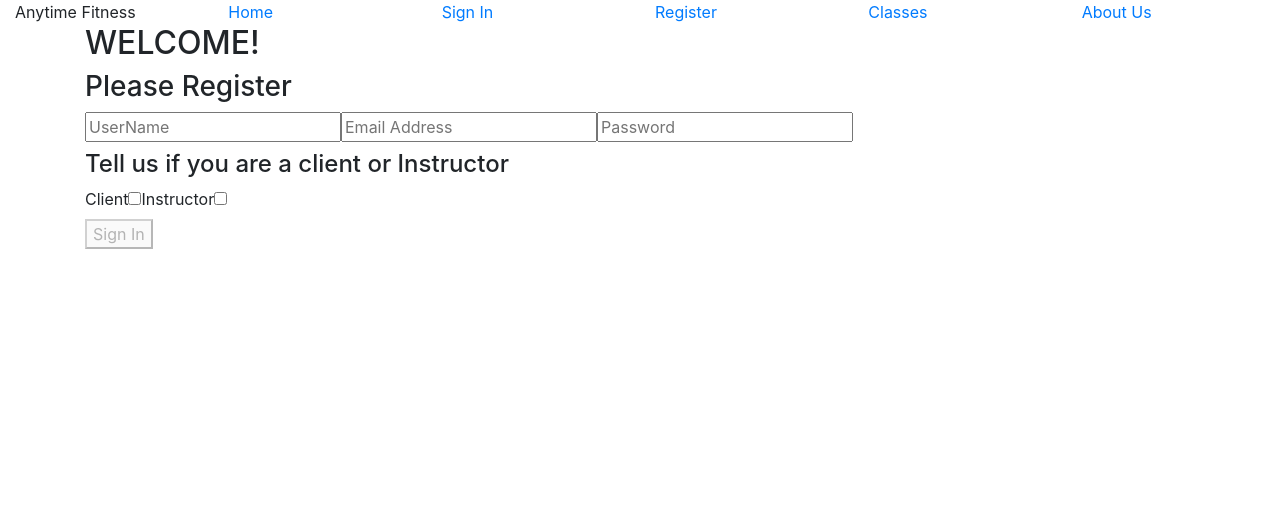
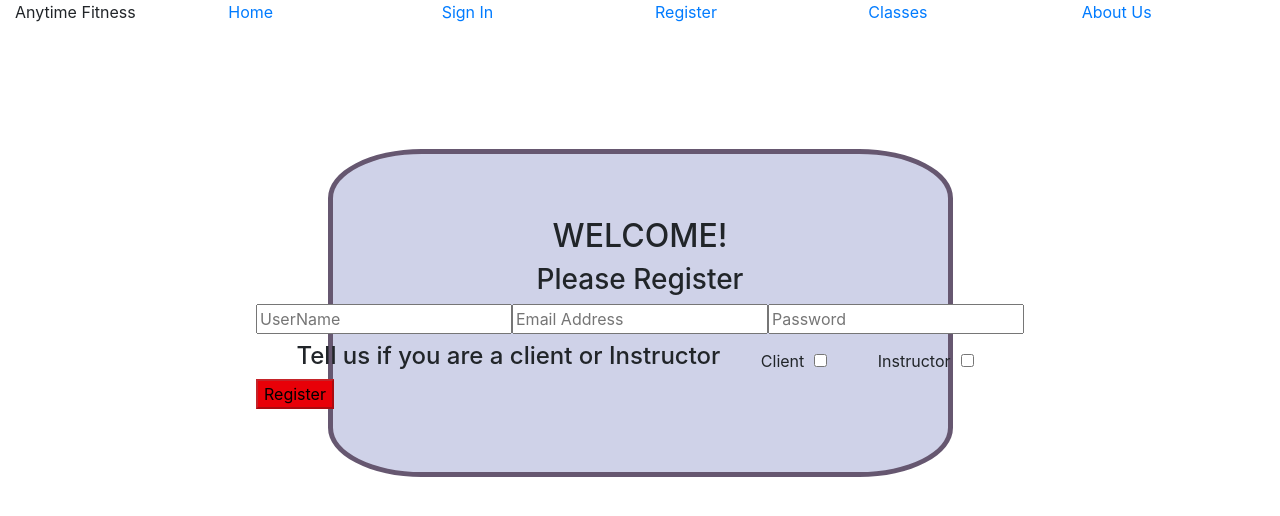
Before and after one commit to BW-AnytimeFitness-072020/Frontend, a React (Create React App) app: page /register in a window 1280 px wide. Shown: the top 516 px of the page. Built offline with nearby package versions, Linux system fonts and the light colour scheme.

Commit message:
styled sign in and register forms

```diff
--- a/src/RegisterPage.jsx
+++ b/src/RegisterPage.jsx
@@ -3,7 +3,38 @@ import * as yup from 'yup';
 import FormSchema from './FormSchema.js';
 import axios from 'axios';
 import { useHistory } from 'react-router-dom';
+import styled from 'styled-components';
 
+const Container=styled.div`
+display:flex;
+flex-direction: column;
+justify-content: center;
+align-items: center;
+margin: 10% 25%;
+background-color: #CFD2E8;
+padding: 5%;
+border: solid 5px #665770;
+border-radius: 15%;
+`
+const Checkbox=styled.div`
+display:flex;
+justify-content: space-evenly;
+`
+const Label=styled.div`
+display:flex;
+align-items: center;
+justify-content:space-between;
+`
+const Input=styled.input`
+margin: 10px;
+`
+const PlaceHolders=styled.div`
+display:flex;
+`
+const RegisterButton=styled.button`
+background-color: #e80008;
+color: black;
+`
 const initialRegistration = {
     username: '',
     email:'',
@@ -89,10 +120,11 @@ export default function Register () {
 
     return (
         <form onSubmit={onSubmit}>
-        <div className='container'>
+        <Container>
             <h2>WELCOME!</h2>
             <h3>Please Register</h3>
             <div className='inputs'>
+              <PlaceHolders>
                   <label>
                       <input
                       placeholder='UserName'
@@ -117,29 +149,30 @@ export default function Register () {
                       type='text'
                       />
                   </label>
-                <div className='checkboxes'>
+                </PlaceHolders>
+                <Checkbox>
                     <h4>Tell us if you are a client or Instructor</h4>
-                    <label>Client
-                        <input
+                    <Label>Client
+                        <Input
                         type='checkbox'
                         name='client'
                         onChange={onCheckChange}
                         checked={registration.user.client === true }
                         />
-                    </label>
-                    <label>Instructor
-                        <input
+                    </Label>
+                    <Label>Instructor
+                        <Input
                         type='checkbox'
                         name='instructor'
                         onChange={onCheckChange}
                         checked={registration.user.instructor === true }
                         />
-                    </label>
-                </div>
-                <button className='registerButton' disabled = {disabled}>Sign In</button>
+                    </Label>
+                </Checkbox>
+                <RegisterButton className='registerButton' disabled = {disabled}>Register</RegisterButton>
                 <div>{errors.name}</div>
             </div>
-        </div>
+        </Container>
     </form>
     )
 }
--- a/src/SignInPage.jsx
+++ b/src/SignInPage.jsx
@@ -15,6 +15,7 @@ margin: 10% 25%;
 background-color: #CFD2E8;
 padding: 5%;
 border: solid 5px #665770;
+border-radius: 15%;
 `
 const Checkbox=styled.div`
 display:flex;
@@ -27,6 +28,10 @@ justify-content:space-between;
 `
 const Input=styled.input`
 margin: 10px;
+`
+const SignInButton=styled.button`
+background-color: #e80008;
+color: black;
 `
 
 const initialSignIn = {
@@ -154,7 +159,7 @@ export default function SignIn () {
                         </Label>
                     </Checkbox>
                 </div>
-                <button className='signInButton' disabled = {disabled}>Sign In</button>
+                <SignInButton className='signInButton' disabled = {disabled}>Sign In</SignInButton>
                 <div>{errors.name}</div>
             </div>
         </Container>
```
Lines whose indentation alone changed are shown as unchanged.
